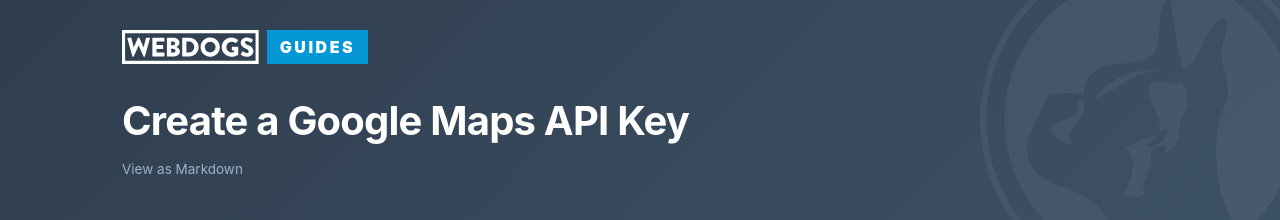
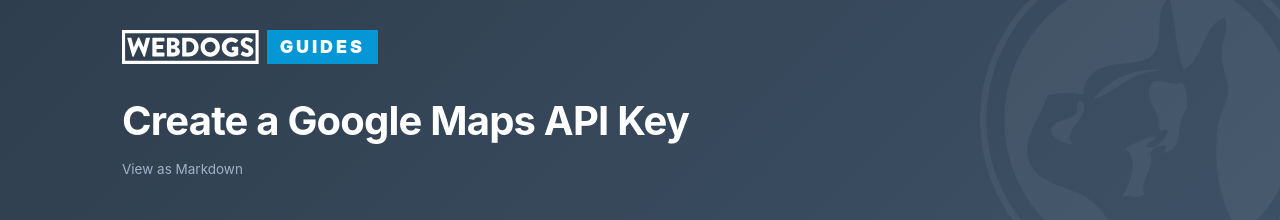
Before and after one commit to theWEBDOGS/guides, a Jekyll site: the page built from google-maps-api-key/google-maps-api-key.md, in a window 1280 px wide. Shown: the top 220 px of the page. Built offline with Jekyll 4.4.1, drawn with Linux system fonts in a browser that asks for light colours; some web fonts are replaced; our own code applies the rules of GitHub Pages for plain Markdown files.

Commit message:
Publish guides (2026-06-24) [generated]

```diff
--- a/assets/css/guides.css
+++ b/assets/css/guides.css
@@ -54,7 +54,7 @@ body.home { background: var(--paper); }
   display: inline-flex; align-items: center; height: 34px;
   margin-left: 8px; padding: 0 13px;
   background: var(--blue); color: #fff;
-  font: 900 16px/1 var(--brand-font); letter-spacing: .16em;
+  font: 900 18px/1 var(--brand-font); letter-spacing: .16em;
 }
 
 /* ---------- home: hero + cards ---------- */
```
